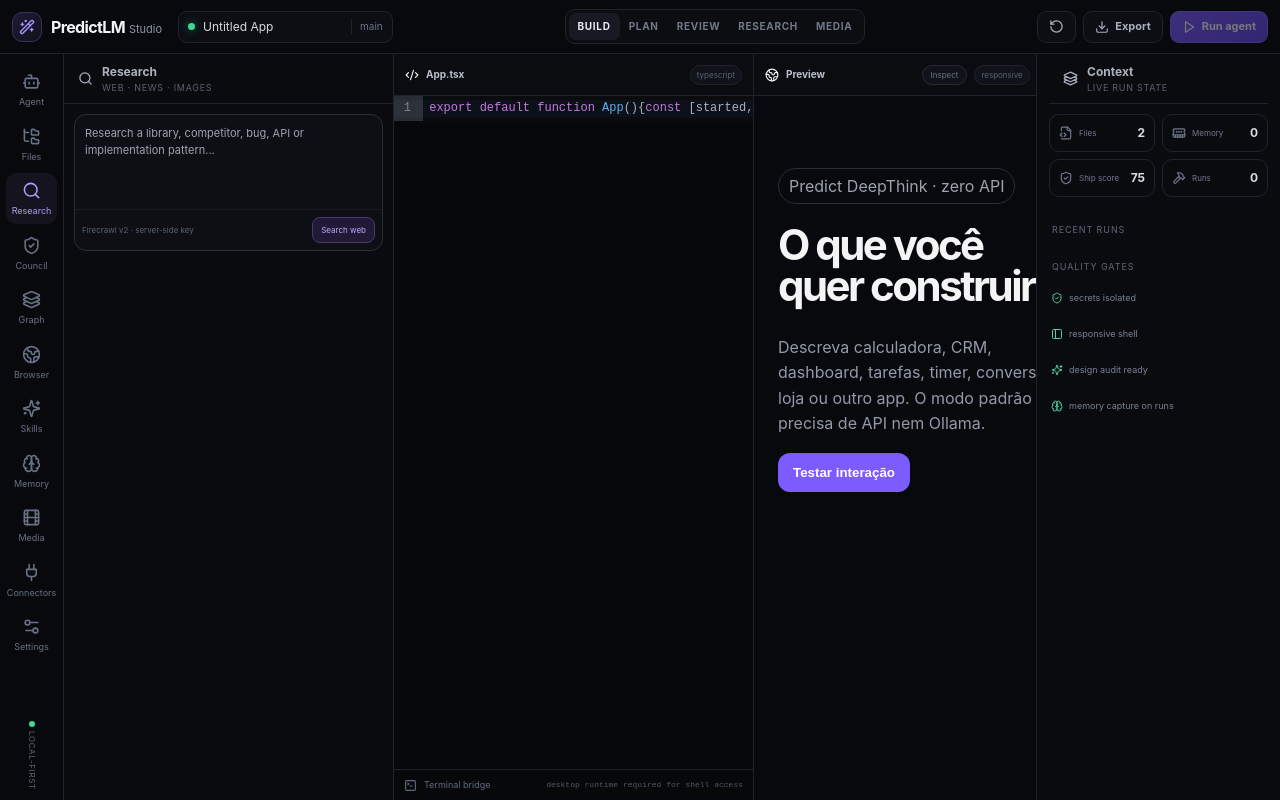
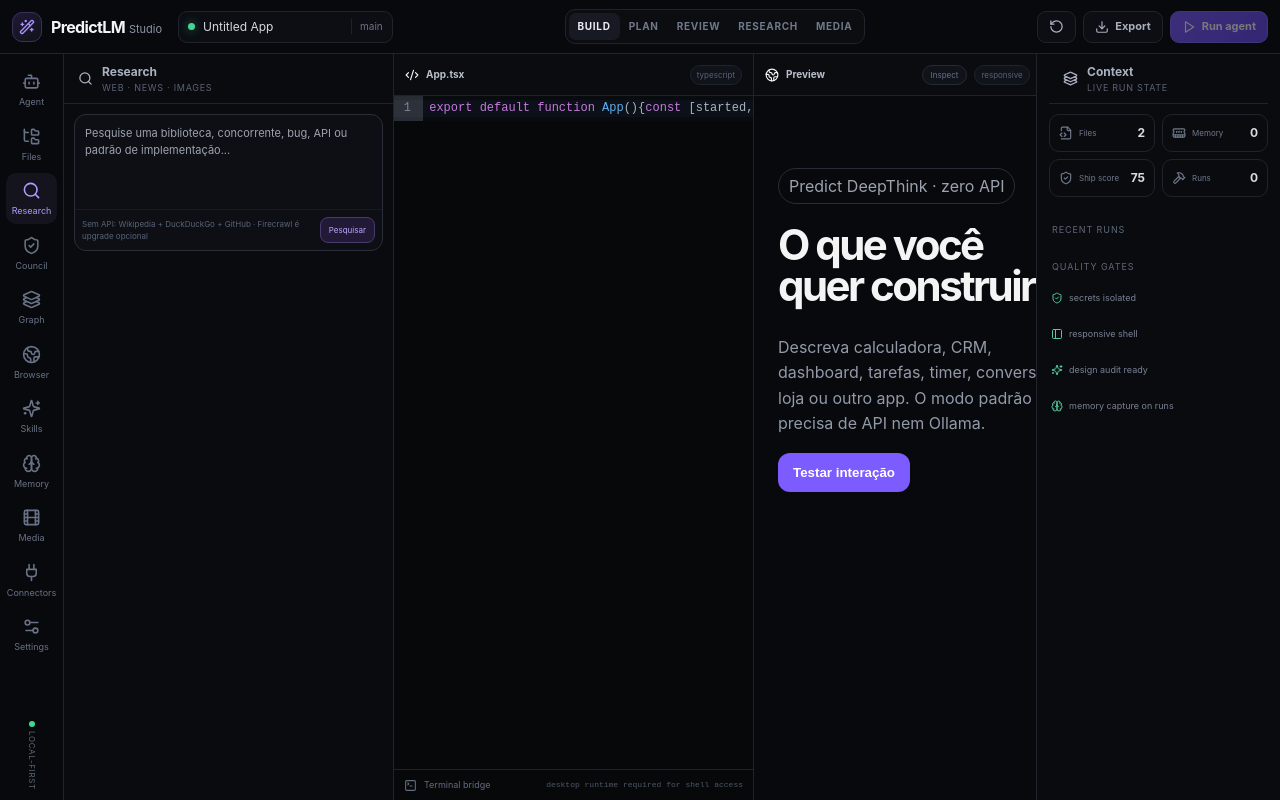
Before and after one commit to W2CAPITAL/PredictLm, a Next.js app: page / in a window 1280 px wide. Both pictures are taken after a click on the button "Research". Built offline with nearby package versions, Linux system fonts and the light colour scheme.

Commit message:
feat(v4): show zero-key research fallback in UI

```diff
--- a/src/components/ResearchPanel.tsx
+++ b/src/components/ResearchPanel.tsx
@@ -2,7 +2,7 @@
 import React, { useState } from 'react';
 import { useStudio } from '@/lib/store';
 
-type Result={query:string;web:any[];news:any[];images:any[]};
+type Result={query:string;provider?:string;web:any[];news:any[];images:any[];warnings?:string[]};
 
 export function ResearchPanel(){
   const [query,setQuery]=useState('');
@@ -10,6 +10,7 @@ export function ResearchPanel(){
   const [loading,setLoading]=useState(false);
   const [error,setError]=useState('');
   const addNote=useStudio(s=>s.addNote);
+
   async function search(){
     if(!query.trim()||loading)return;
     setLoading(true);setError('');
@@ -20,17 +21,24 @@ export function ResearchPanel(){
       setResult(data);
     }catch(e:any){setError(e.message)}finally{setLoading(false)}
   }
+
   function save(){
     if(!result)return;
-    const lines=[...result.web,...result.news].slice(0,8).map((x:any,i:number)=>(i+1)+'. '+x.title+' — '+x.url);
-    addNote({title:'Research: '+result.query.slice(0,60),body:lines.join('\n'),tags:['research','sources'],kind:'note'});
+    const lines=[...result.web,...result.news].slice(0,10).map((x:any,i:number)=>(i+1)+'. '+x.title+' — '+x.url);
+    addNote({title:'Research: '+result.query.slice(0,60),body:lines.join('\n'),tags:['research','sources',result.provider||'unknown'],kind:'note'});
   }
+
   return <div className="panel-scroll research-panel">
-    <div className="research-box"><textarea value={query} onChange={e=>setQuery(e.target.value)} onKeyDown={e=>{if(e.key==='Enter'&&!e.shiftKey){e.preventDefault();search()}}} placeholder="Research a library, competitor, bug, API or implementation pattern..."/><div><span>Firecrawl v2 · server-side key</span><button onClick={search} disabled={loading||!query.trim()}>{loading?'Searching…':'Search web'}</button></div></div>
-    {error&&<div className="research-error">{error}<small>The rest of PredictLM remains usable without Firecrawl.</small></div>}
-    {result&&<><div className="research-head"><div><b>{result.web.length+result.news.length}</b><span> sources for “{result.query}”</span></div><button onClick={save}>Save to memory</button></div>
-      <div className="source-list">{[...result.web,...result.news].map((x:any,i:number)=><a href={x.url} target="_blank" rel="noopener noreferrer" key={x.url+i}><span>{x.type||'web'} · {x.site}</span><b>{x.title}</b><p>{x.description}</p></a>)}</div>
-      {result.images?.length>0&&<><h4 className="section-label">Images</h4><div className="image-results">{result.images.slice(0,6).map((x:any,i:number)=><a href={x.url} target="_blank" rel="noopener noreferrer" key={x.imageUrl+i}><img src={x.imageUrl} alt={x.title||'Research result'}/><span>{x.title||x.site}</span></a>)}</div></>}
+    <div className="research-box">
+      <textarea value={query} onChange={e=>setQuery(e.target.value)} onKeyDown={e=>{if(e.key==='Enter'&&!e.shiftKey){e.preventDefault();search()}}} placeholder="Pesquise uma biblioteca, concorrente, bug, API ou padrão de implementação..."/>
+      <div><span>Sem API: Wikipedia + DuckDuckGo + GitHub · Firecrawl é upgrade opcional</span><button onClick={search} disabled={loading||!query.trim()}>{loading?'Pesquisando…':'Pesquisar'}</button></div>
+    </div>
+    {error&&<div className="research-error">{error}<small>Tente novamente. O modo de pesquisa gratuito não exige chave.</small></div>}
+    {result&&<>
+      <div className="research-head"><div><b>{result.web.length+result.news.length}</b><span> fontes · {result.provider==='firecrawl'?'Firecrawl':'modo gratuito'}</span></div><button onClick={save}>Salvar na memória</button></div>
+      {result.warnings?.length? <div className="research-warning">{result.warnings.join(' · ')}</div>:null}
+      <div className="source-list">{[...result.web,...result.news].map((x:any,i:number)=><a href={x.url} target="_blank" rel="noopener noreferrer" key={x.url+i}><span>{x.source||x.type||'web'} · {x.site}</span><b>{x.title}</b><p>{x.description}</p></a>)}</div>
+      {result.images?.length>0&&<><h4 className="section-label">Imagens</h4><div className="image-results">{result.images.slice(0,6).map((x:any,i:number)=><a href={x.url} target="_blank" rel="noopener noreferrer" key={x.imageUrl+i}><img src={x.imageUrl} alt={x.title||'Research result'}/><span>{x.title||x.site}</span></a>)}</div></>}
     </>}
   </div>
 }
```
